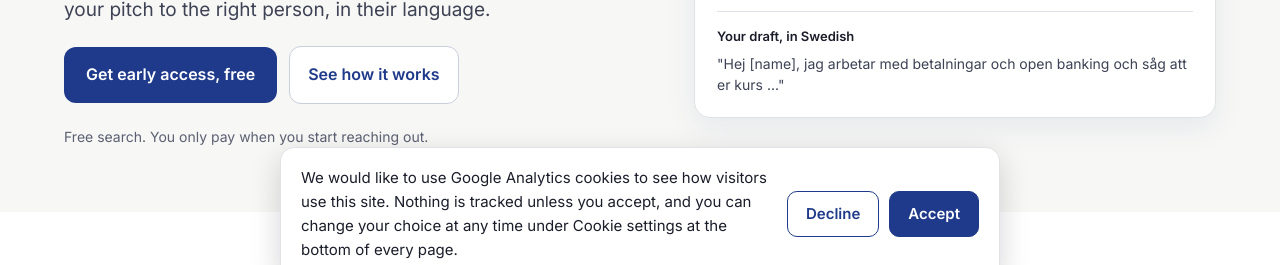
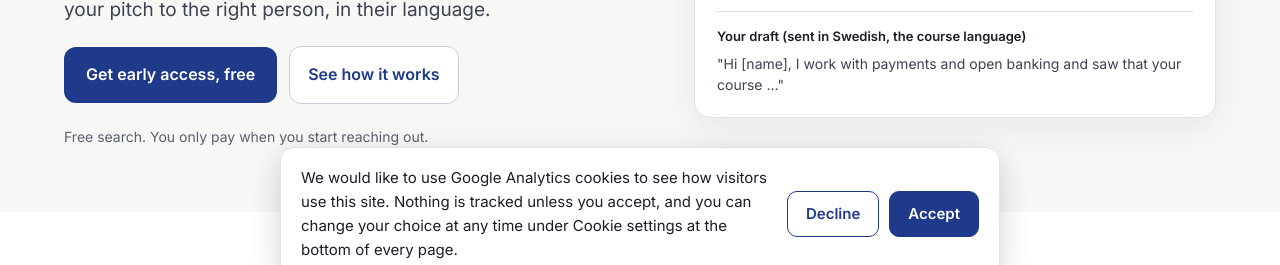
Before and after one commit to taxibambino-debug/spokeat-web, a plain HTML site: page public/index.html in a window 1280 px wide. Shown: the part 503-768 px from the top of the page. Drawn offline with Linux system fonts and the light colour scheme.

Commit message:
English landing: show example draft in English (noting it is sent in Swedish)
Co-Authored-By: Claude Opus 5.5 <noreply@anthropic.com>
Claude-Session: https://claude.ai/code/session_0121x9qcuVRLBAxCtzFXEav1

```diff
--- a/public/index.html
+++ b/public/index.html
@@ -74,8 +74,8 @@ h1,h2,h3{font-family:"Space Grotesk",Inter,system-ui,sans-serif;text-wrap:balanc
           <span style="font-size: 13px; background: #FFF4DB; color: #7A5000; padding: 4px 10px; border-radius: 6px">2 of 2 outreach slots open</span>
         </div>
         <div style="border-top: 1px solid #E1E2E6; padding-top: 14px; display: flex; flex-direction: column; gap: 6px">
-          <span style="font-size: 13px; font-weight: 600; color: #1A1D29">Your draft, in Swedish</span>
-          <span style="font-size: 14px; color: #3D4254; line-height: 1.5">"Hej [name], jag arbetar med betalningar och open banking och såg att er kurs ..."</span>
+          <span style="font-size: 13px; font-weight: 600; color: #1A1D29">Your draft (sent in Swedish, the course language)</span>
+          <span style="font-size: 14px; color: #3D4254; line-height: 1.5">"Hi [name], I work with payments and open banking and saw that your course ..."</span>
         </div>
       </div>
     </div>
```
Also changed, not shown: content/landing/Main.dc.html (+2 -2 lines).
